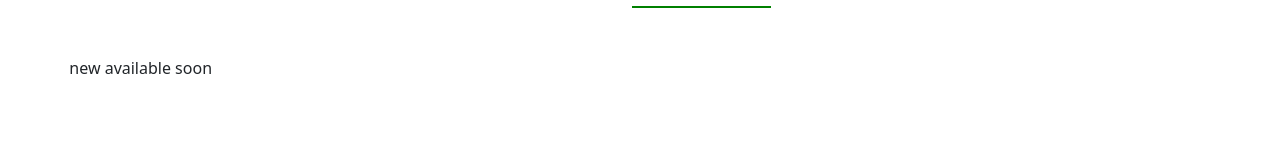
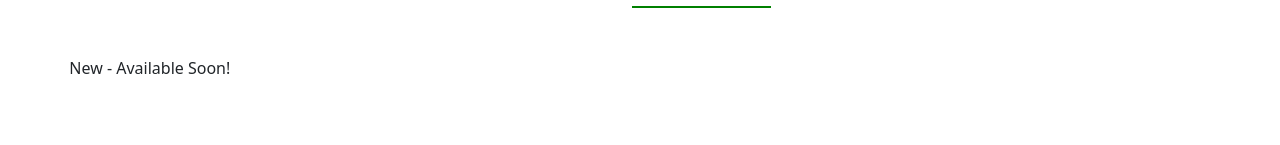
Before and after one commit to YTasheva/EduFlix, a React (Vite) app: page / in a window 1280 px wide. Both pictures are taken after a click on the tab "Technology". Shown: the part 954-1099 px from the top of the page. Built offline with nearby package versions, Linux system fonts and the light colour scheme.

Commit message:
Update EduTabs component

```diff
--- a/src/components/Home/EduTabs.jsx
+++ b/src/components/Home/EduTabs.jsx
@@ -30,13 +30,13 @@ export default function EduTabs() {
         <EduCards />
       </TabPanel>
       <TabPanel>
-        <p>new  available soon</p>
+        <p>New - Available Soon!</p>
       </TabPanel>
       <TabPanel>
         <EduCards />
       </TabPanel>
       <TabPanel>
-        <p>new available soon</p>
+        <p>New - Available Soon!</p>
       </TabPanel>
       <TabPanel>
         <EduCards />
```
